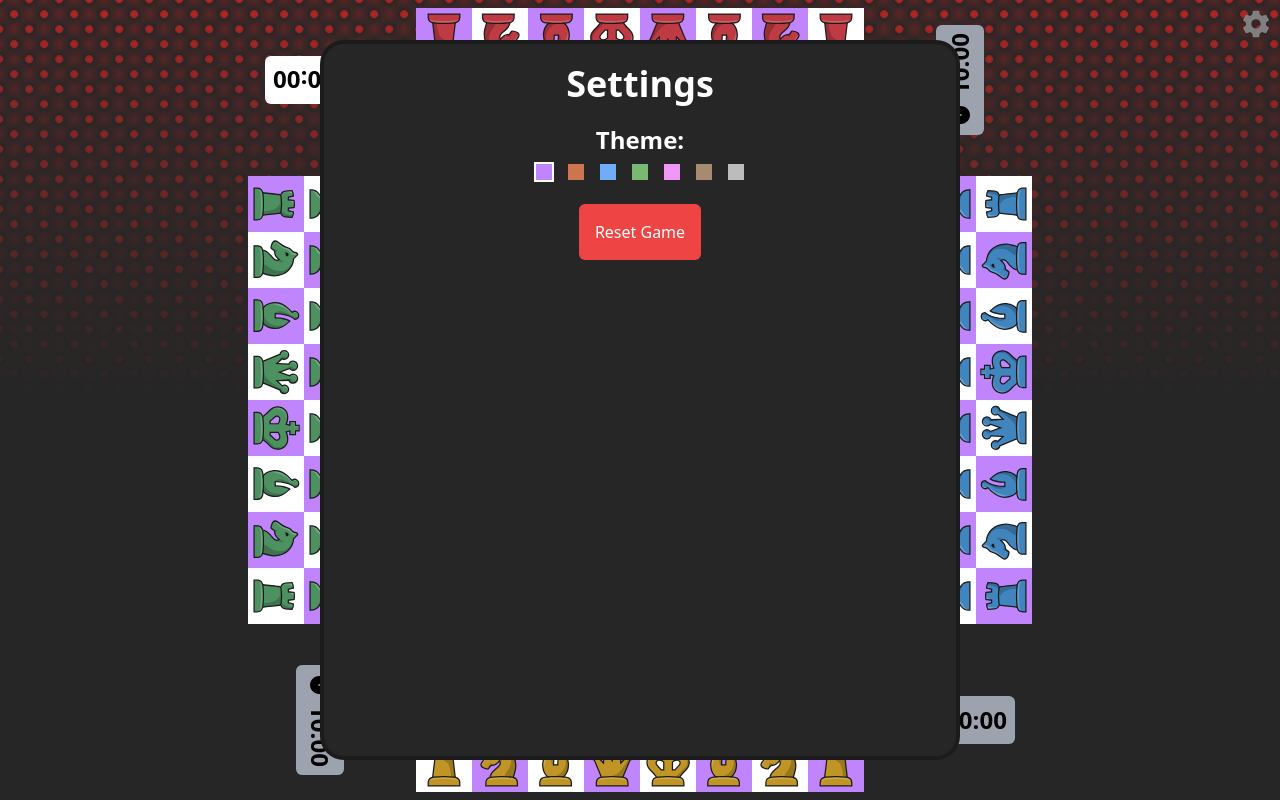
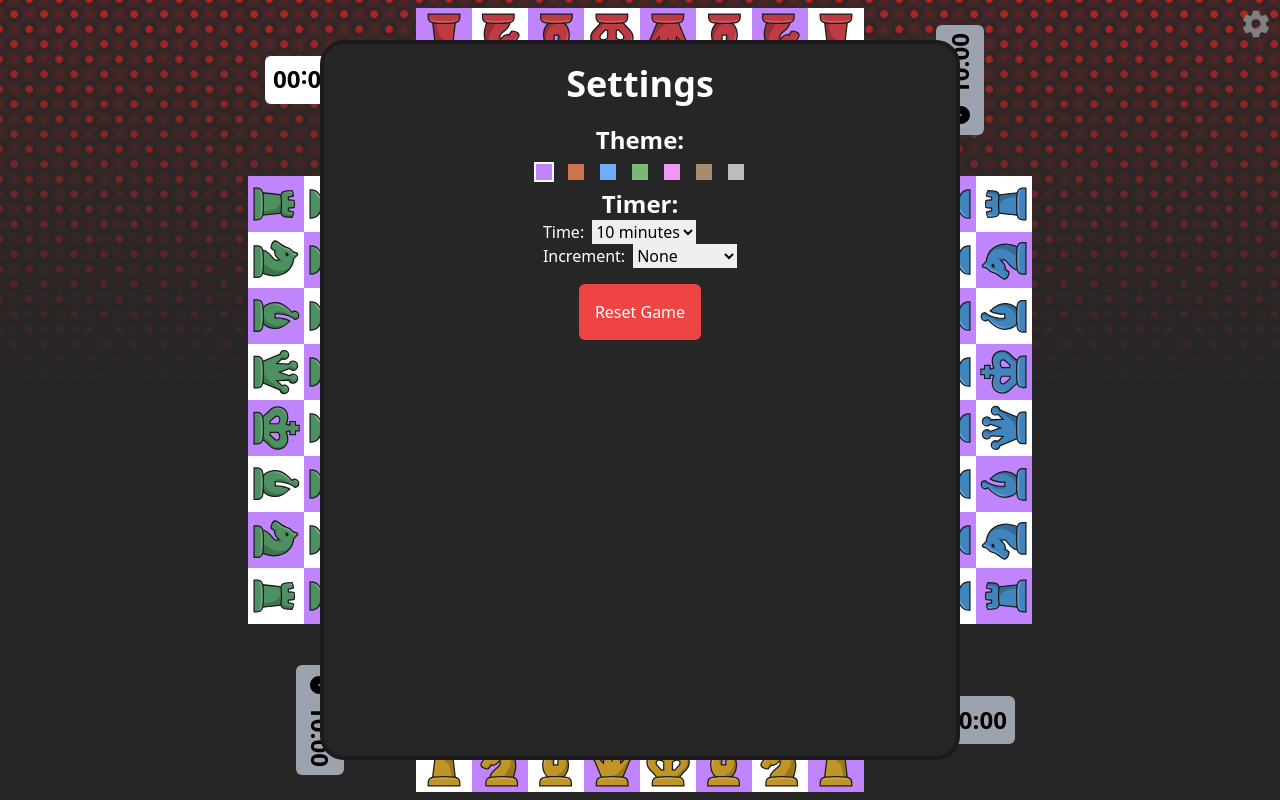
Before and after one commit to T0RNATO/4PChess, a Nuxt app: page / in a window 1280 px wide. Both pictures are taken after a click on the picture 1256 px from the left and 24 px from the top of the page. Built offline with nearby package versions, Linux system fonts and the light colour scheme.

Commit message:
increments and theoretical static fix?

```diff
--- a/components/SettingsMenu.vue
+++ b/components/SettingsMenu.vue
@@ -11,6 +11,29 @@
             <input type="radio" v-model="settings.theme" value="brown" class="theme" style="outline-color: var(--brown);">
             <input type="radio" v-model="settings.theme" value="grey" class="theme" style="outline-color: var(--grey);">
         </div>
+        <div>
+            <h2 class="text-2xl font-semibold text-center">Timer:</h2>
+            <h2 class="font-medium inline mr-2">Time:</h2>
+            <select v-model.number="timers" :disabled="gameStarted">
+                <option value="60">1 minute</option>
+                <option value="120">2 minutes</option>
+                <option value="300">5 minutes</option>
+                <option value="600">10 minutes</option>
+                <option value="720">12 minutes</option>
+                <option value="900">15 minutes</option>
+                <option value="1200">20 minutes</option>
+            </select><br>
+            <h2 class="font-medium inline mr-2">Increment:</h2>
+            <select v-model.number="inc" :disabled="gameStarted">
+                <option value="0">None</option>
+                <option value="1">1 second</option>
+                <option value="2">2 seconds</option>
+                <option value="3">3 seconds</option>
+                <option value="5">5 seconds</option>
+                <option value="10">10 seconds</option>
+            </select>
+        </div>
+
         <button class="bg-red-500 p-4 rounded-md m-4" @click="resetBoard">Reset Game</button>
     </div>
 </template>
@@ -27,9 +50,17 @@ export default {
                 location.reload();
             }
         }
-        },
+    },
     computed: {
-        ...mapWritableState(useGameStore, ["settings"])
+        ...mapWritableState(useGameStore, ["settings", "gameStarted", "time", "inc"]),
+        timers: {
+            set(newTime) {
+                for (const key in this.time) {
+                    this.time[key] = newTime;
+                }
+            },
+            get() { return this.time["0"]; }
+        }
     }
 }
 </script>
@@ -64,4 +95,7 @@ export default {
 .theme:checked {
     box-shadow: white 0 0 0 2px;
 }
+option, select {
+    color: black !important;
+}
 </style>
--- a/components/SixPlayer/Game.vue
+++ b/components/SixPlayer/Game.vue
@@ -1,5 +1,7 @@
 <template>
-<SixPlayerHex v-for="hex of defaultBoard" :hex="hex"/>
+    <div class="SixPC-Board">
+        <SixPlayerHex v-for="hex of defaultBoard" :hex="hex"/>
+    </div>
 </template>
 
 <script>
@@ -11,3 +13,9 @@ export default {
     }
 }
 </script>
+
+<style>
+.SixPC-Board {
+    --hex-size: 4%;
+}
+</style>
--- a/components/SixPlayer/Hex.vue
+++ b/components/SixPlayer/Hex.vue
@@ -1,11 +1,11 @@
 <template>
-<div class="hex"></div>
+<div class="hex" :style="{transform: `translate(${x}, ${y})`}"></div>
 </template>
 
 <style>
 .hex {
     @apply bg-purple-400 aspect-square;
-    width: 4%;
+    width: var(--hex-size);
     clip-path: polygon(25% 5%, 75% 5%, 100% 50%, 75% 95%, 25% 95%, 0% 50%);
 }
 </style>
@@ -14,6 +14,14 @@
 export default {
     props: {
         hex: Object
+    },
+    computed: {
+        x() {
+            return "calc(var(--hex-size)*" + 3/2 * this.hex.q + ")";
+        },
+        y() {
+            return "calc(var(--hex-size)*" + (Math.sqrt(3)/2 * this.hex.q + Math.sqrt(3) * this.hex.r) + ")";
+        }
     }
 }
 </script>
--- a/stores/fourPlayer.js
+++ b/stores/fourPlayer.js
@@ -1,5 +1,7 @@
 import { defineStore } from 'pinia'
 import { arrHasArr, castleRook } from "~/utils/utils";
+
+const savedData = ["turn", "check", "mated", "board", "highlight", "castle", "time", "gameStarted", "inc"];
 
 export const useGameStore = defineStore('game', {
     state: () => ({
@@ -54,7 +56,8 @@ export const useGameStore = defineStore('game', {
             2: 600,
             3: 600
         },
-        gs: false
+        gameStarted: false,
+        inc: 0
     }),
     actions: {
         /**
@@ -100,15 +103,16 @@ export const useGameStore = defineStore('game', {
             this.incrementTurn();
             this.selectPiece([]);
 
-            if (!this.gs) {
+            if (!this.gameStarted) {
                 setInterval(this.timer, 1000)
             }
-            this.gs = true;
+            this.gameStarted = true;
         },
         selectPiece(pos) {
             this.selected = pos;
         },
         incrementTurn() {
+            this.time[this.turn] += this.inc;
             this.turn++;
             if (this.turn === 4) {
                 this.turn = 0;
@@ -123,7 +127,11 @@ export const useGameStore = defineStore('game', {
                     this.turn = 0;
                 }
             }
-            localStorage.data = JSON.stringify(this);
+            let save = {};
+            for (const key of savedData) {
+                save[key] = this[key];
+            }
+            localStorage.data = JSON.stringify(save);
         },
         putInCheck(player) {
             this.check[player] = true;
@@ -145,7 +153,8 @@ export const useGameStore = defineStore('game', {
             for (const key in newState) {
                 this[key] = newState[key];
             }
-            if (newState.gs) {
+            console.log(newState)
+            if (newState.gameStarted) {
                 setInterval(this.timer, 1000);
             }
         },
```
